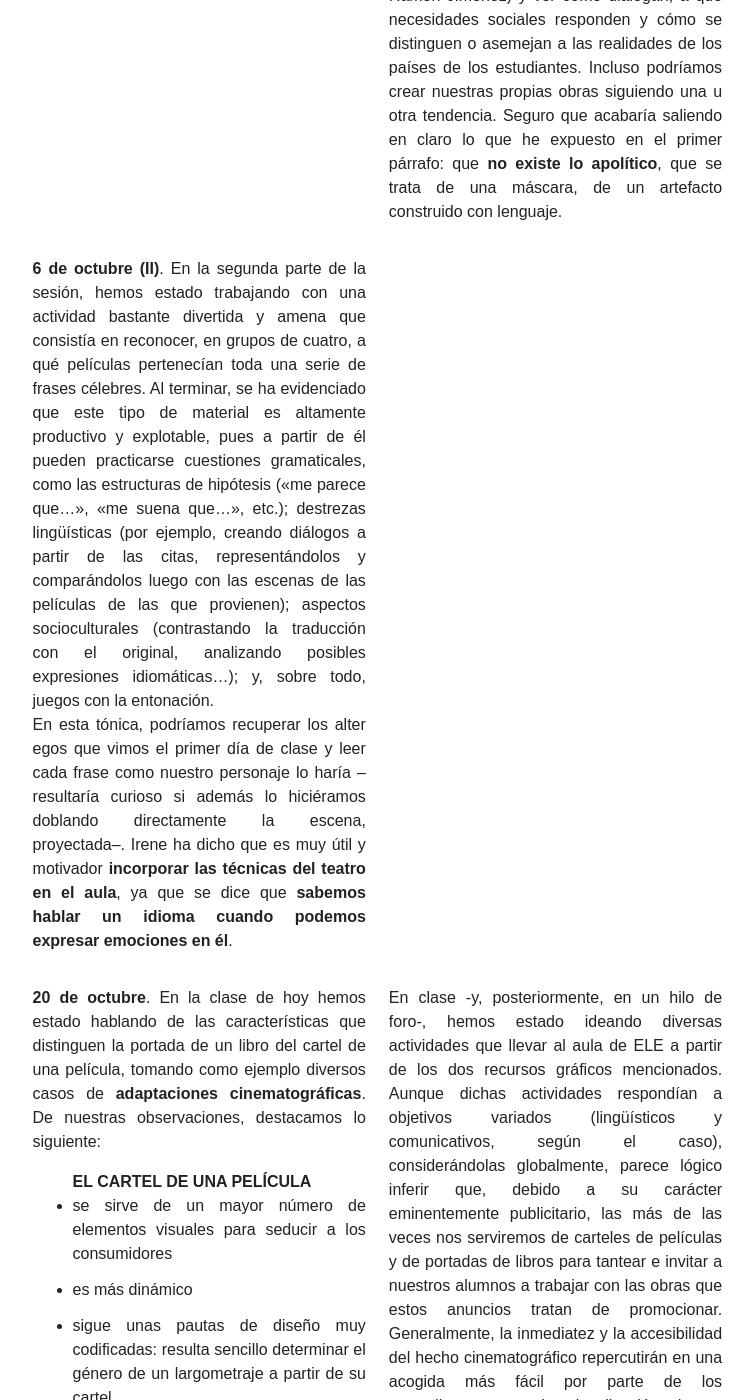
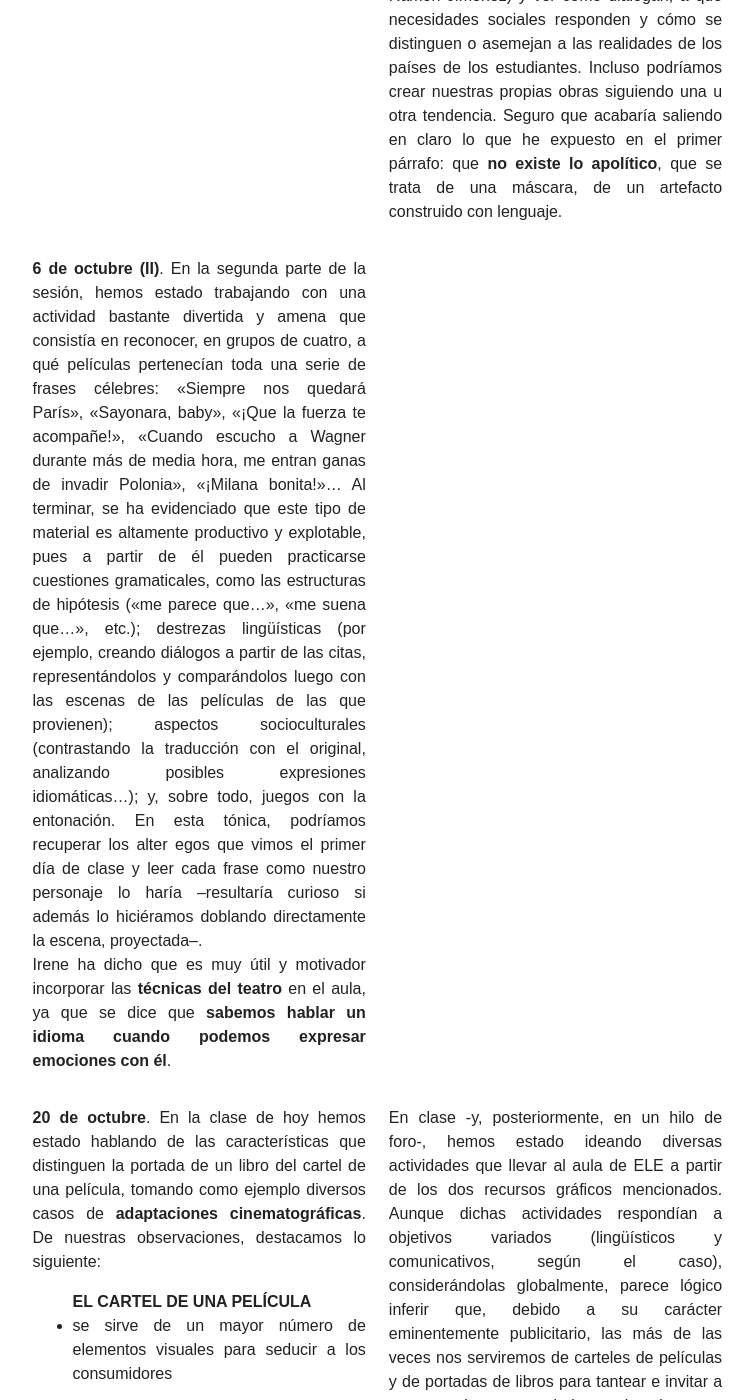
Before and after one commit to immalopez/immalopez.github.io, a Jekyll site: the page built from _posts/blog/2017-10-20-registro-de-aprendizaje-reflexivo.md, in a window 1280 px wide and 1400 px high, scrolled down 3237 px. Shown: the whole window, without its empty margins (350-1104 px from the left). Built offline with Jekyll 4.4.1, drawn with Linux system fonts in a browser that asks for light colours; nearby versions of some CDN libraries; comment, search, counter and statistics services are not loaded.

Commit message:
Update 2017-10-20-registro-de-aprendizaje-reflexivo.md

```diff
--- a/_posts/blog/2017-10-20-registro-de-aprendizaje-reflexivo.md
+++ b/_posts/blog/2017-10-20-registro-de-aprendizaje-reflexivo.md
@@ -49,9 +49,9 @@
       </td>
       </tr>
     <tr>
-      <td><strong>6 de octubre (II)</strong>. En la segunda parte de la sesión, hemos estado trabajando con una actividad bastante divertida y amena que consistía en reconocer, en grupos de cuatro, a qué películas pertenecían toda una serie de frases célebres. Al terminar, se ha evidenciado que este tipo de material es altamente productivo y explotable, pues a partir de él pueden practicarse cuestiones gramaticales, como las estructuras de hipótesis («me parece que…», «me suena que…», etc.); destrezas lingüísticas (por ejemplo, creando diálogos a partir de las citas, representándolos y comparándolos luego con las escenas de las películas de las que provienen); aspectos socioculturales (contrastando la traducción con el original, analizando posibles expresiones idiomáticas…); y, sobre todo, juegos con la entonación.
+      <td><strong>6 de octubre (II)</strong>. En la segunda parte de la sesión, hemos estado trabajando con una actividad bastante divertida y amena que consistía en reconocer, en grupos de cuatro, a qué películas pertenecían toda una serie de frases célebres: «Siempre nos quedará París», «Sayonara, baby», «¡Que la fuerza te acompañe!», «Cuando escucho a Wagner durante más de media hora, me entran ganas de invadir Polonia», «¡Milana bonita!»… Al terminar, se ha evidenciado que este tipo de material es altamente productivo y explotable, pues a partir de él pueden practicarse cuestiones gramaticales, como las estructuras de hipótesis («me parece que…», «me suena que…», etc.); destrezas lingüísticas (por ejemplo, creando diálogos a partir de las citas, representándolos y comparándolos luego con las escenas de las películas de las que provienen); aspectos socioculturales (contrastando la traducción con el original, analizando posibles expresiones idiomáticas…); y, sobre todo, juegos con la entonación. En esta tónica, podríamos recuperar los alter egos que vimos el primer día de clase y leer cada frase como nuestro personaje lo haría –resultaría curioso si además lo hiciéramos doblando directamente la escena, proyectada–.
         <br />
-En esta tónica, podríamos recuperar los alter egos que vimos el primer día de clase y leer cada frase como nuestro personaje lo haría –resultaría curioso si además lo hiciéramos doblando directamente la escena, proyectada–. Irene ha dicho que es muy útil y motivador <strong>incorporar las técnicas del teatro en el aula</strong>, ya que se dice que <strong>sabemos hablar un idioma cuando podemos expresar emociones en él</strong>.
+        Irene ha dicho que es muy útil y motivador incorporar las <strong>técnicas del teatro</strong> en el aula, ya que se dice que <strong>sabemos hablar un idioma cuando podemos expresar emociones con él</strong>.
       </td>
       </tr>
         <tr>
```
